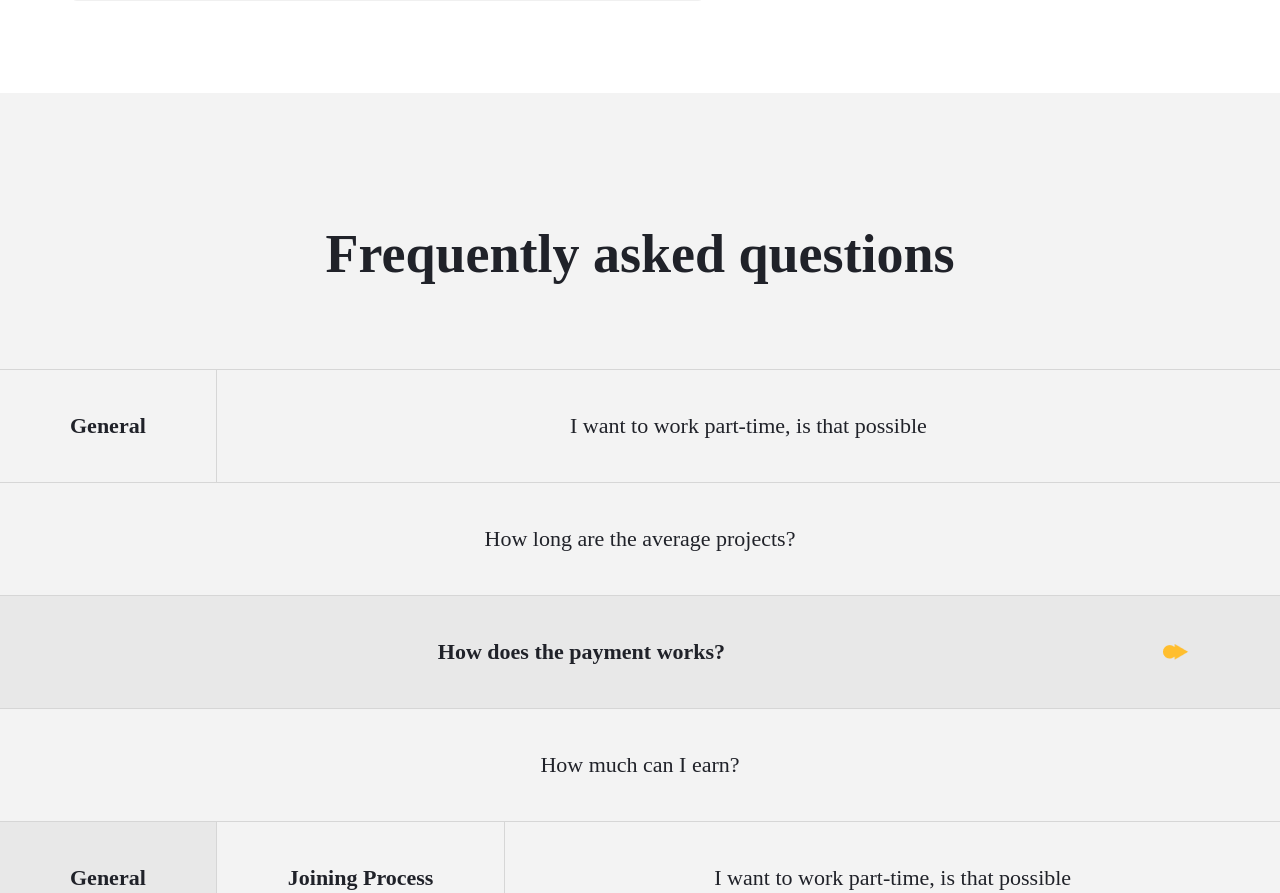
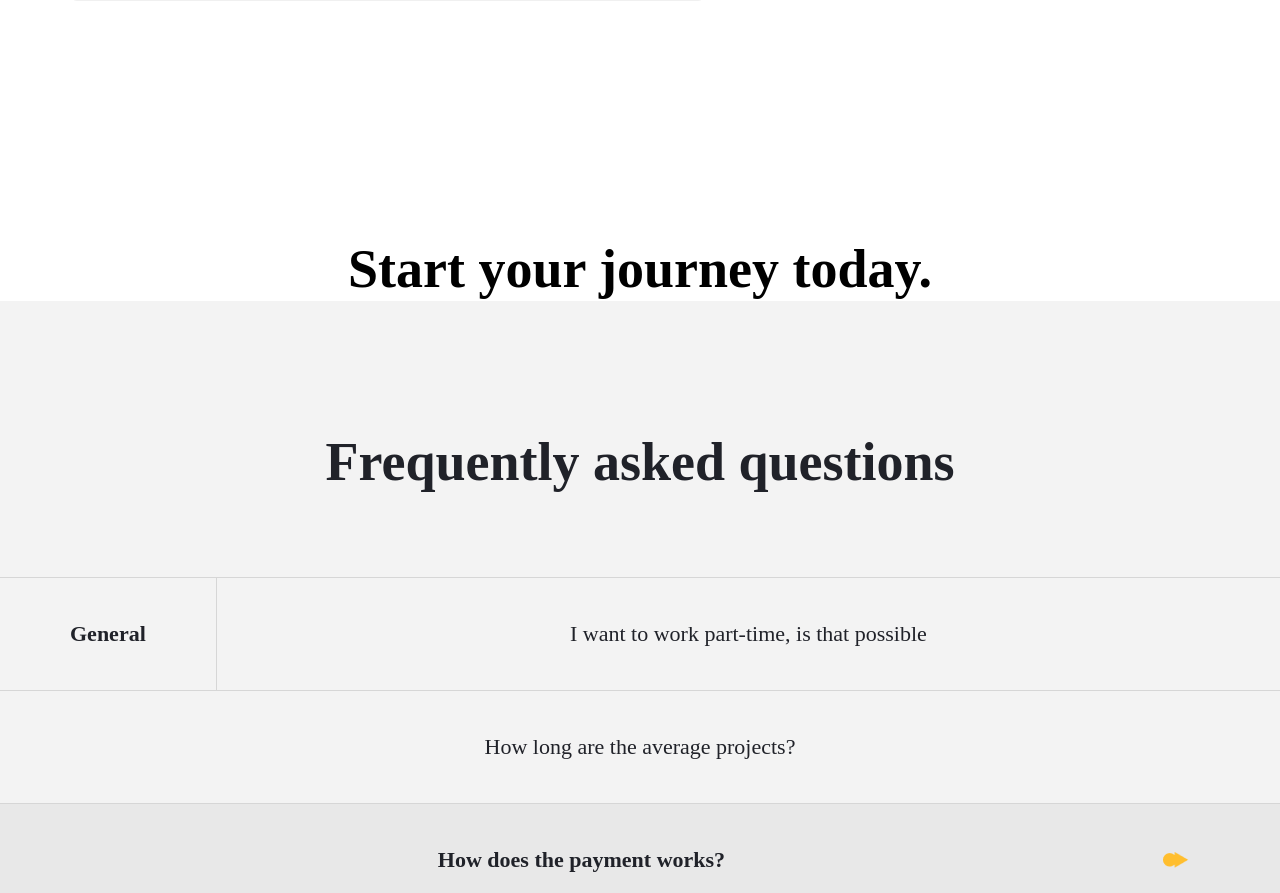
Before and after one commit to Willochs316/landing-page_react-vite-typescript, a React (Vite) app: page / in a window 1280 px wide. Shown: the part 5212-6105 px from the top of the page. Built offline with nearby package versions, Linux system fonts and the light colour scheme; a web font is replaced by a local one.

Commit message:
ui enhancement

```diff
--- a/src/App.tsx
+++ b/src/App.tsx
@@ -1,6 +1,7 @@
 import Images from "@assets/images";
 import Information from "@components/Information/Information";
 import Reviews from "@components/Reviews/Reviews";
+import Start from "@components/Start/Start";
 import Strategy from "@components/Strategy/Strategy";
 import Faq from "@layouts/Faq/Faq";
 import Footer from "@layouts/Footer/Footer";
@@ -14,6 +15,7 @@ function App() {
       <Information />
       <Reviews />
       <Strategy />
+      <Start />
       <Faq />
       <Footer />
     </>
--- /dev/null
+++ b/src/components/Start/Start.css
@@ -0,0 +1,26 @@
+.start {
+  max-width: 100%;
+  width: 100%;
+  padding: 144px 70px 0 70px;
+  position: relative;
+}
+
+.start-container {
+  display: flex;
+  flex-direction: column;
+  align-items: center;
+  max-width: 100%;
+  width: 100%;
+}
+
+.start-heading {
+  max-width: 618px;
+  font-size: 54px;
+  font-weight: 700;
+  line-height: 64px;
+  text-align: center;
+}
+
+.start-menu {
+  position: relative;
+}
--- /dev/null
+++ b/src/components/Start/Start.tsx
@@ -0,0 +1,15 @@
+import "./Start.css";
+
+const Start: React.FC = () => {
+  return (
+    <section className="start">
+      <div className="start-container">
+        <h2 className="start-heading">Start your journey today.</h2>
+
+        <div className="start-menu"></div>
+      </div>
+    </section>
+  );
+};
+
+export default Start;
```
Also changed, not shown: src/assets/images/rectangle-blue.png (added).
